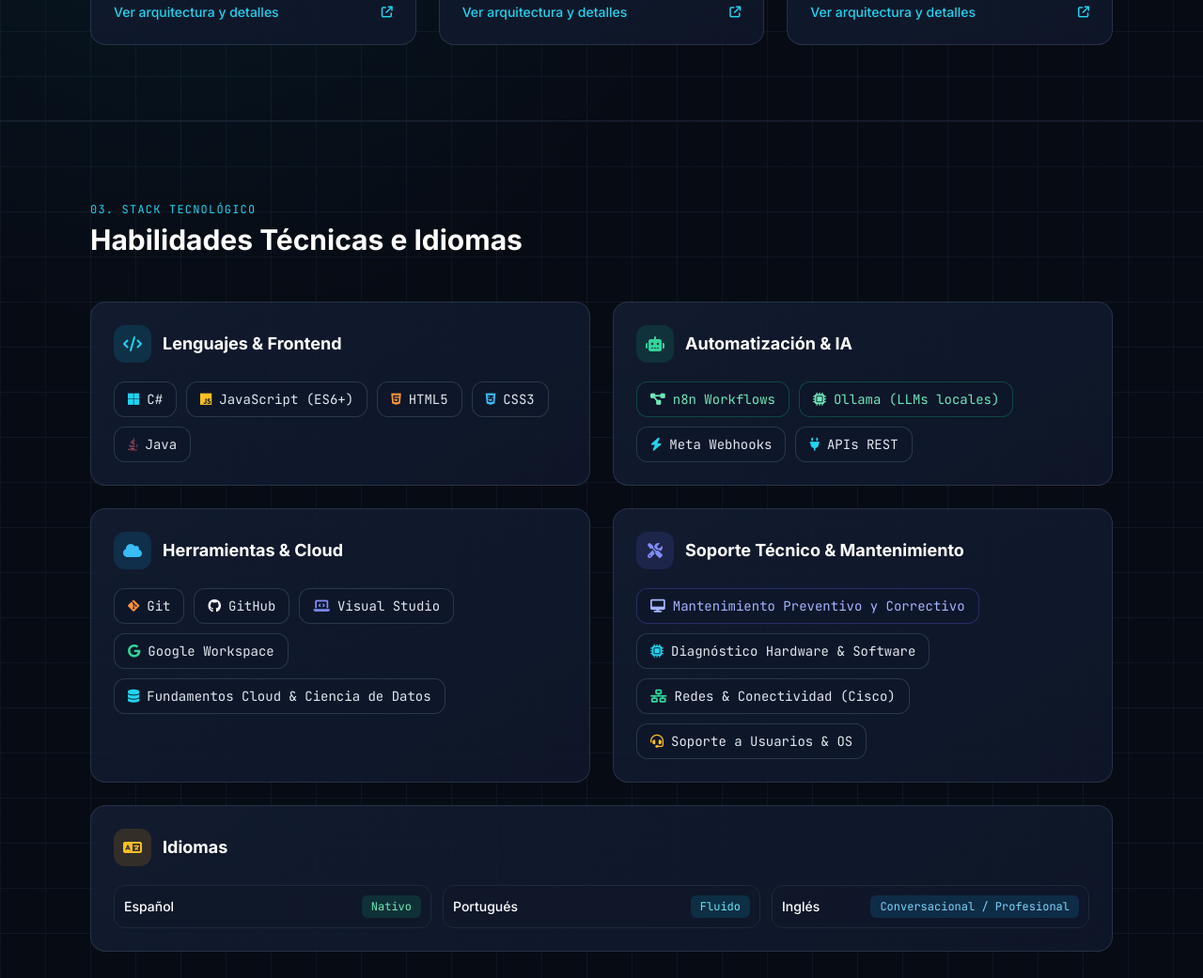
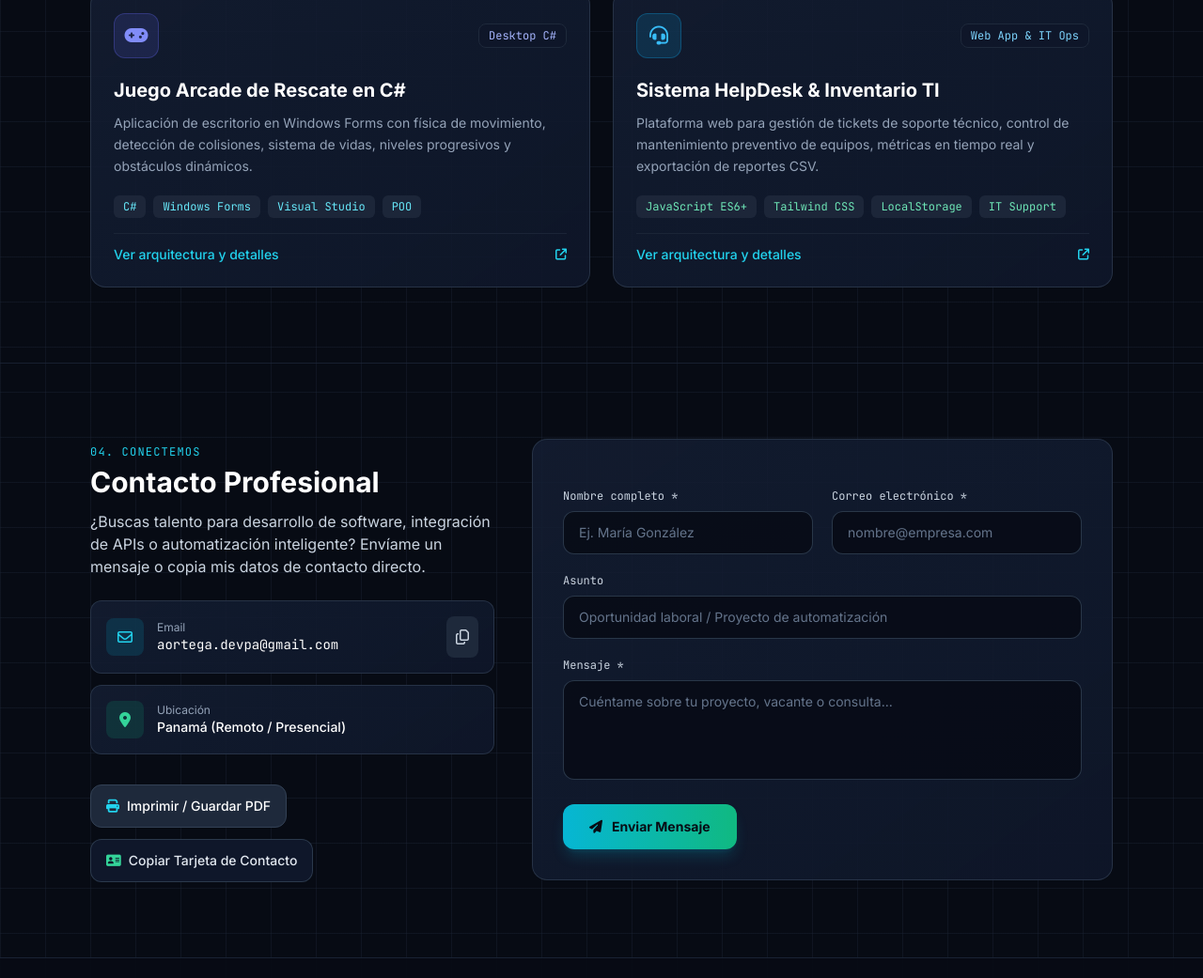
Before and after one commit to aortegadevpa/Portafolio, a plain HTML site: page index.html in a window 1280 px wide. Shown: the part 2271-3312 px from the top of the page at 94% size. Drawn offline with nearby package versions, Linux system fonts and the light colour scheme.

Commit message:
Update index.html

```diff
--- a/index.html
+++ b/index.html
@@ -262,7 +262,7 @@
                                 <span>GitHub</span>
                             </a>
                             <span class="text-slate-700">|</span>
-                            <a href="https://www.linkedin.com/" target="_blank" rel="noopener noreferrer" class="inline-flex items-center gap-2 text-sm hover:text-cyan-400 transition-colors">
+                            <a href="https://www.linkedin.com/in/angel-ortega-088575186" target="_blank" rel="noopener noreferrer" class="inline-flex items-center gap-2 text-sm hover:text-cyan-400 transition-colors">
                                 <i class="fa-brands fa-linkedin text-lg"></i>
                                 <span>LinkedIn</span>
                             </a>
@@ -439,8 +439,8 @@
                     </p>
                 </div>
 
-                <!-- Grid de 3 Proyectos -->
-                <div class="grid grid-cols-1 md:grid-cols-2 lg:grid-cols-3 gap-6">
+                <!-- Grid de Proyectos -->
+                <div class="grid grid-cols-1 md:grid-cols-2 gap-6">
 
                     <!-- Proyecto 1: Chatbot WhatsApp -->
                     <article onclick="openProjectModal(0)" class="glass-card rounded-2xl p-6 flex flex-col justify-between cursor-pointer group fade-in-up">
@@ -547,145 +547,40 @@
                         </div>
                     </article>
 
-                </div>
-            </div>
-        </section>
+                    <!-- Proyecto 4: Sistema HelpDesk & Inventario TI -->
+                    <article onclick="openProjectModal(3)" class="glass-card rounded-2xl p-6 flex flex-col justify-between cursor-pointer group fade-in-up">
+                        <div>
+                            <div class="flex items-center justify-between mb-5">
+                                <div class="w-12 h-12 rounded-xl bg-sky-500/15 border border-sky-500/30 text-sky-400 flex items-center justify-center text-xl">
+                                    <i class="fa-solid fa-headset"></i>
+                                </div>
+                                <span class="text-xs font-mono px-2.5 py-1 rounded-lg bg-slate-900/90 text-sky-300 border border-slate-800">
+                                    Web App &amp; IT Ops
+                                </span>
+                            </div>
 
-        <!-- 4. SECCIÓN HABILIDADES TÉCNICAS (TECH STACK) -->
-        <section id="habilidades" class="py-20 border-t border-slate-800/70">
-            <div class="max-w-6xl mx-auto px-4 sm:px-6 lg:px-8">
-                <div class="mb-12 fade-in-up">
-                    <span class="text-xs font-mono uppercase tracking-widest text-cyan-400" data-i18n="skills_tag">03. Stack Tecnológico</span>
-                    <h2 class="text-3xl font-bold text-white mt-1" data-i18n="skills_title">Habilidades Técnicas e Idiomas</h2>
-                </div>
+                            <h3 class="text-xl font-bold text-white group-hover:text-cyan-400 transition-colors mb-2.5" data-i18n="p4_title">
+                                Sistema HelpDesk &amp; Inventario TI
+                            </h3>
+                            <p class="text-slate-400 text-sm leading-relaxed mb-5" data-i18n="p4_short">
+                                Plataforma web para gestión de tickets de soporte técnico, control de mantenimiento preventivo de equipos, métricas en tiempo real y exportación de reportes CSV.
+                            </p>
+                        </div>
 
-                <div class="grid grid-cols-1 md:grid-cols-2 gap-6">
+                        <div class="space-y-4">
+                            <div class="flex flex-wrap gap-2">
+                                <span class="text-xs font-mono px-2.5 py-1 rounded-md bg-slate-800/90 text-emerald-300">JavaScript ES6+</span>
+                                <span class="text-xs font-mono px-2.5 py-1 rounded-md bg-slate-800/90 text-emerald-300">Tailwind CSS</span>
+                                <span class="text-xs font-mono px-2.5 py-1 rounded-md bg-slate-800/90 text-emerald-300">LocalStorage</span>
+                                <span class="text-xs font-mono px-2.5 py-1 rounded-md bg-slate-800/90 text-emerald-300">IT Support</span>
+                            </div>
 
-                    <!-- Categoría 1: Lenguajes & Frontend -->
-                    <div class="glass-card rounded-2xl p-6 fade-in-up">
-                        <div class="flex items-center gap-3 mb-5">
-                            <div class="w-10 h-10 rounded-xl bg-cyan-500/15 text-cyan-400 flex items-center justify-center">
-                                <i class="fa-solid fa-code"></i>
-                            </div>
-                            <h3 class="text-lg font-bold text-white" data-i18n="skill_cat_1">Lenguajes &amp; Frontend</h3>
-                        </div>
-                        <div class="flex flex-wrap gap-2.5">
-                            <span class="px-3.5 py-2 rounded-xl bg-slate-900/90 border border-slate-700/80 text-sm font-mono text-slate-200 flex items-center gap-2">
-                                <i class="fa-brands fa-microsoft text-cyan-400"></i> C#
-                            </span>
-                            <span class="px-3.5 py-2 rounded-xl bg-slate-900/90 border border-slate-700/80 text-sm font-mono text-slate-200 flex items-center gap-2">
-                                <i class="fa-brands fa-js text-amber-400"></i> JavaScript (ES6+)
-                            </span>
-                            <span class="px-3.5 py-2 rounded-xl bg-slate-900/90 border border-slate-700/80 text-sm font-mono text-slate-200 flex items-center gap-2">
-                                <i class="fa-brands fa-html5 text-orange-400"></i> HTML5
-                            </span>
-                            <span class="px-3.5 py-2 rounded-xl bg-slate-900/90 border border-slate-700/80 text-sm font-mono text-slate-200 flex items-center gap-2">
-                                <i class="fa-brands fa-css3-alt text-sky-400"></i> CSS3
-                            </span>
-                            <span class="px-3.5 py-2 rounded-xl bg-slate-900/90 border border-slate-700/80 text-sm font-mono text-slate-200 flex items-center gap-2">
-                                <i class="fa-brands fa-java text-rose-400"></i> Java
-                            </span>
-                        </div>
-                    </div>
-
-                    <!-- Categoría 2: Automatización & IA -->
-                    <div class="glass-card rounded-2xl p-6 fade-in-up">
-                        <div class="flex items-center gap-3 mb-5">
-                            <div class="w-10 h-10 rounded-xl bg-emerald-500/15 text-emerald-400 flex items-center justify-center">
-                                <i class="fa-solid fa-robot"></i>
-                            </div>
-                            <h3 class="text-lg font-bold text-white" data-i18n="skill_cat_2">Automatización &amp; IA</h3>
-                        </div>
-                        <div class="flex flex-wrap gap-2.5">
-                            <span class="px-3.5 py-2 rounded-xl bg-slate-900/90 border border-emerald-500/30 text-sm font-mono text-emerald-300 flex items-center gap-2">
-                                <i class="fa-solid fa-diagram-project"></i> n8n Workflows
-                            </span>
-                            <span class="px-3.5 py-2 rounded-xl bg-slate-900/90 border border-emerald-500/30 text-sm font-mono text-emerald-300 flex items-center gap-2">
-                                <i class="fa-solid fa-microchip"></i> Ollama (LLMs locales)
-                            </span>
-                            <span class="px-3.5 py-2 rounded-xl bg-slate-900/90 border border-slate-700/80 text-sm font-mono text-slate-200 flex items-center gap-2">
-                                <i class="fa-solid fa-bolt text-cyan-400"></i> Meta Webhooks
-                            </span>
-                            <span class="px-3.5 py-2 rounded-xl bg-slate-900/90 border border-slate-700/80 text-sm font-mono text-slate-200 flex items-center gap-2">
-                                <i class="fa-solid fa-plug text-cyan-400"></i> APIs REST
-                            </span>
-                        </div>
-                    </div>
-
-                    <!-- Categoría 3: Herramientas & Cloud -->
-                    <div class="glass-card rounded-2xl p-6 fade-in-up">
-                        <div class="flex items-center gap-3 mb-5">
-                            <div class="w-10 h-10 rounded-xl bg-sky-500/15 text-sky-400 flex items-center justify-center">
-                                <i class="fa-solid fa-cloud"></i>
-                            </div>
-                            <h3 class="text-lg font-bold text-white" data-i18n="skill_cat_3">Herramientas &amp; Cloud</h3>
-                        </div>
-                        <div class="flex flex-wrap gap-2.5">
-                            <span class="px-3.5 py-2 rounded-xl bg-slate-900/90 border border-slate-700/80 text-sm font-mono text-slate-200 flex items-center gap-2">
-                                <i class="fa-brands fa-git-alt text-orange-400"></i> Git
-                            </span>
-                            <span class="px-3.5 py-2 rounded-xl bg-slate-900/90 border border-slate-700/80 text-sm font-mono text-slate-200 flex items-center gap-2">
-                                <i class="fa-brands fa-github text-white"></i> GitHub
-                            </span>
-                            <span class="px-3.5 py-2 rounded-xl bg-slate-900/90 border border-slate-700/80 text-sm font-mono text-slate-200 flex items-center gap-2">
-                                <i class="fa-solid fa-laptop-code text-indigo-400"></i> Visual Studio
-                            </span>
-                            <span class="px-3.5 py-2 rounded-xl bg-slate-900/90 border border-slate-700/80 text-sm font-mono text-slate-200 flex items-center gap-2">
-                                <i class="fa-brands fa-google text-emerald-400"></i> Google Workspace
-                            </span>
-                            <span class="px-3.5 py-2 rounded-xl bg-slate-900/90 border border-slate-700/80 text-sm font-mono text-slate-200 flex items-center gap-2">
-                                <i class="fa-solid fa-database text-cyan-400"></i> Fundamentos Cloud &amp; Ciencia de Datos
-                            </span>
-                        </div>
-                    </div>
-
-                    <!-- Categoría 4: Soporte Técnico & Mantenimiento -->
-                    <div class="glass-card rounded-2xl p-6 fade-in-up">
-                        <div class="flex items-center gap-3 mb-5">
-                            <div class="w-10 h-10 rounded-xl bg-indigo-500/15 text-indigo-400 flex items-center justify-center">
-                                <i class="fa-solid fa-screwdriver-wrench"></i>
-                            </div>
-                            <h3 class="text-lg font-bold text-white" data-i18n="skill_cat_support">Soporte Técnico &amp; Mantenimiento</h3>
-                        </div>
-                        <div class="flex flex-wrap gap-2.5">
-                            <span class="px-3.5 py-2 rounded-xl bg-slate-900/90 border border-indigo-500/30 text-sm font-mono text-indigo-300 flex items-center gap-2">
-                                <i class="fa-solid fa-desktop"></i> <span data-i18n="sup_tag_1">Mantenimiento Preventivo y Correctivo</span>
-                            </span>
-                            <span class="px-3.5 py-2 rounded-xl bg-slate-900/90 border border-slate-700/80 text-sm font-mono text-slate-200 flex items-center gap-2">
-                                <i class="fa-solid fa-microchip text-cyan-400"></i> <span data-i18n="sup_tag_2">Diagnóstico Hardware &amp; Software</span>
-                            </span>
-                            <span class="px-3.5 py-2 rounded-xl bg-slate-900/90 border border-slate-700/80 text-sm font-mono text-slate-200 flex items-center gap-2">
-                                <i class="fa-solid fa-network-wired text-emerald-400"></i> <span data-i18n="sup_tag_3">Redes &amp; Conectividad (Cisco)</span>
-                            </span>
-                            <span class="px-3.5 py-2 rounded-xl bg-slate-900/90 border border-slate-700/80 text-sm font-mono text-slate-200 flex items-center gap-2">
-                                <i class="fa-solid fa-headset text-amber-400"></i> <span data-i18n="sup_tag_4">Soporte a Usuarios &amp; OS</span>
-                            </span>
-                        </div>
-                    </div>
-
-                    <!-- Categoría 5: Idiomas -->
-                    <div class="glass-card rounded-2xl p-6 md:col-span-2 fade-in-up">
-                        <div class="flex items-center gap-3 mb-5">
-                            <div class="w-10 h-10 rounded-xl bg-amber-500/15 text-amber-400 flex items-center justify-center">
-                                <i class="fa-solid fa-language"></i>
-                            </div>
-                            <h3 class="text-lg font-bold text-white" data-i18n="skill_cat_4">Idiomas</h3>
-                        </div>
-                        <div class="grid grid-cols-1 sm:grid-cols-3 gap-3">
-                            <div class="flex items-center justify-between p-2.5 rounded-xl bg-slate-900/80 border border-slate-800">
-                                <span class="text-sm font-medium text-white" data-i18n="lang_es_name">Español</span>
-                                <span class="text-xs font-mono px-2.5 py-1 rounded-md bg-emerald-500/15 text-emerald-300" data-i18n="lang_es_lvl">Nativo</span>
-                            </div>
-                            <div class="flex items-center justify-between p-2.5 rounded-xl bg-slate-900/80 border border-slate-800">
-                                <span class="text-sm font-medium text-white" data-i18n="lang_pt_name">Portugués</span>
-                                <span class="text-xs font-mono px-2.5 py-1 rounded-md bg-cyan-500/15 text-cyan-300" data-i18n="lang_pt_lvl">Fluido</span>
-                            </div>
-                            <div class="flex items-center justify-between p-2.5 rounded-xl bg-slate-900/80 border border-slate-800">
-                                <span class="text-sm font-medium text-white" data-i18n="lang_en_name">Inglés</span>
-                                <span class="text-xs font-mono px-2.5 py-1 rounded-md bg-sky-500/15 text-sky-300" data-i18n="lang_en_lvl">Conversacional / Profesional</span>
+                            <div class="pt-3 border-t border-slate-800/80 flex items-center justify-between text-sm font-medium text-cyan-400">
+                                <span data-i18n="proj_view_details">Ver arquitectura y detalles</span>
+                                <i class="fa-solid fa-arrow-up-right-from-square text-xs group-hover:translate-x-0.5 group-hover:-translate-y-0.5 transition-transform"></i>
                             </div>
                         </div>
-                    </div>
+                    </article>
 
                 </div>
             </div>
@@ -805,7 +700,7 @@
                 <a href="https://github.com/aortegadevpa" target="_blank" rel="noopener noreferrer" aria-label="GitHub" class="w-9 h-9 rounded-lg bg-slate-900 border border-slate-800 flex items-center justify-center text-slate-400 hover:text-cyan-400 hover:border-cyan-500/40 transition-colors">
                     <i class="fa-brands fa-github"></i>
                 </a>
-                <a href="https://www.linkedin.com/" target="_blank" rel="noopener noreferrer" aria-label="LinkedIn" class="w-9 h-9 rounded-lg bg-slate-900 border border-slate-800 flex items-center justify-center text-slate-400 hover:text-cyan-400 hover:border-cyan-500/40 transition-colors">
+                <a href="https://www.linkedin.com/in/angel-ortega-088575186" target="_blank" rel="noopener noreferrer" aria-label="LinkedIn" class="w-9 h-9 rounded-lg bg-slate-900 border border-slate-800 flex items-center justify-center text-slate-400 hover:text-cyan-400 hover:border-cyan-500/40 transition-colors">
                     <i class="fa-brands fa-linkedin-in"></i>
                 </a>
                 <button type="button" onclick="copyEmailToClipboard()" aria-label="Copiar correo" class="w-9 h-9 rounded-lg bg-slate-900 border border-slate-800 flex items-center justify-center text-slate-400 hover:text-emerald-400 hover:border-emerald-500/40 transition-colors">
@@ -923,6 +818,8 @@
                 p2_short: "Desarrollo frontend estructurado con arquitectura multi-archivo en HTML5, CSS3 y JavaScript, enfocado en diseño responsivo y control de versiones en GitHub.",
                 p3_title: "Juego Arcade de Rescate en C#",
                 p3_short: "Aplicación de escritorio en Windows Forms con física de movimiento, detección de colisiones, sistema de vidas, niveles progresivos y obstáculos dinámicos.",
+                p4_title: "Sistema HelpDesk & Inventario TI",
+                p4_short: "Plataforma web para gestión de tickets de soporte técnico, control de mantenimiento preventivo de equipos, métricas en tiempo real y exportación de reportes CSV.",
                 skills_tag: "03. Stack Tecnológico",
                 skills_title: "Habilidades Técnicas e Idiomas",
                 skill_cat_1: "Lenguajes & Frontend",
@@ -1012,6 +909,8 @@
                 p2_short: "Structured frontend development with multi-file architecture in HTML5, CSS3, and JavaScript, focused on responsive design and GitHub version control.",
                 p3_title: "C# Arcade Rescue Game",
                 p3_short: "Windows Forms desktop application built in Visual Studio featuring movement physics, collision detection, lives system, progressive levels, and dynamic obstacles.",
+                p4_title: "IT HelpDesk & Asset Inventory System",
+                p4_short: "Web platform for IT support ticket management, preventive PC maintenance tracking, real-time KPIs, and CSV report generation.",
                 skills_tag: "03. Tech Stack",
                 skills_title: "Technical Skills & Languages",
                 skill_cat_1: "Languages & Frontend",
@@ -1101,6 +1000,8 @@
                 p2_short: "Desenvolvimento frontend estruturado com arquitetura multi-arquivo em HTML5, CSS3 e JavaScript, focado em design responsivo e controle de versão no GitHub.",
                 p3_title: "Jogo Arcade de Resgate em C#",
                 p3_short: "Aplicação desktop em Windows Forms desenvolvida no Visual Studio com física de movimento, detecção de colisões, sistema de vidas, níveis progressivos e obstáculos dinâmicos.",
+                p4_title: "Sistema HelpDesk & Inventário de TI",
+                p4_short: "Plataforma web para gestão de chamados de suporte técnico, controle de manutenção preventiva de equipamentos, métricas em tempo real e exportação CSV.",
                 skills_tag: "03. Stack Tecnológico",
                 skills_title: "Habilidades Técnicas e Idiomas",
                 skill_cat_1: "Linguagens & Frontend",
@@ -1220,7 +1121,31 @@
                     title: "Jogo Arcade de Resgate em C#",
                     problem: "Consolidar conceitos avançados de programação orientada a objetos, tratamento de eventos em tempo real e otimização de renderização em ambientes desktop.",
                     solution: "Desenvolvimento de um jogo arcade completo em Windows Forms com loop controlado por timers, física de movimento, detecção precisa de colisões, sistema de vidas e dificuldade progressiva por níveis.",
-                    architecture: "[Game Loop Timer] ➔ [Input Handler (Teclado)] ➔ [Motor de Física e Colisões] ➔ [Gerenciador de Estado (Vidas / Pontuação / Níveis)] ➔ [Renderização UI]"
+                    architecture: "[Game Loop Timer] ➔ [Input Handler (Teclado)] ➔ [Physics & Collision Engine] ➔ [State Manager (Vidas / Pontuação / Níveis)] ➔ [Renderização UI]"
+                }
+            },
+            {
+                stack: ["HTML5", "Tailwind CSS", "JavaScript (ES6+)", "LocalStorage Persistence", "CSV Data Export"],
+                es: {
+                    category: "Web App & Operaciones TI",
+                    title: "Sistema HelpDesk & Inventario TI",
+                    problem: "Los departamentos de soporte técnico pequeños y medianos suelen llevar reportes de fallas y fechas de mantenimiento preventivo de computadoras en notas dispersas, perdiendo trazabilidad.",
+                    solution: "Aplicación web interactiva con panel de indicadores en vivo (abiertos, en revisión, resueltos), registro de incidencias por prioridad, control de activos TI con historial de mantenimiento y exportación instantánea a CSV.",
+                    architecture: "[Interfaz Web Responsiva] ➔ [Controlador CRUD & Filtros en Tiempo Real] ➔ [Persistencia LocalStorage] ➔ [Generador de Reportes CSV]"
+                },
+                en: {
+                    category: "Web App & IT Operations",
+                    title: "IT HelpDesk & Asset Inventory System",
+                    problem: "Small and mid-sized IT support teams often track hardware failures and preventive PC maintenance schedules in scattered notes, losing operational traceability.",
+                    solution: "Interactive web application featuring a live KPI dashboard (open, in-progress, resolved), priority-based ticket tracking, IT asset inventory with maintenance logs, and one-click CSV reporting.",
+                    architecture: "[Responsive Web UI] ➔ [Real-Time CRUD & Search Controller] ➔ [LocalStorage Persistence] ➔ [CSV Report Exporter]"
+                },
+                pt: {
+                    category: "Web App & Operações de TI",
+                    title: "Sistema HelpDesk & Inventário de TI",
+                    problem: "Equipes de suporte técnico de pequeno e médio porte frequentemente registram falhas e datas de manutenção preventiva em anotações dispersas, perdendo rastreabilidade.",
+                    solution: "Aplicação web interativa com painel de indicadores em tempo real, gestão de chamados por prioridade, inventário de ativos com histórico de manutenção e exportação instantânea para CSV.",
+                    architecture: "[Interface Web Responsiva] ➔ [Controlador CRUD & Filtros em Tempo Real] ➔ [Persistência LocalStorage] ➔ [Exportador de Relatórios CSV]"
                 }
             }
         ];
@@ -1330,6 +1255,7 @@
                 "Desarrollador de Software & Automatización con IA",
                 "Universidad Tecnológica de Panamá (UTP)",
                 "Portafolio: https://aortegadevpa.github.io",
+                "LinkedIn: https://www.linkedin.com/in/angel-ortega-088575186",
                 "GitHub: https://github.com/aortegadevpa",
                 "Email: aortega.devpa@gmail.com",
                 "Idiomas: Español (Nativo), Portugués (Fluido), Inglés (Profesional)",
```
